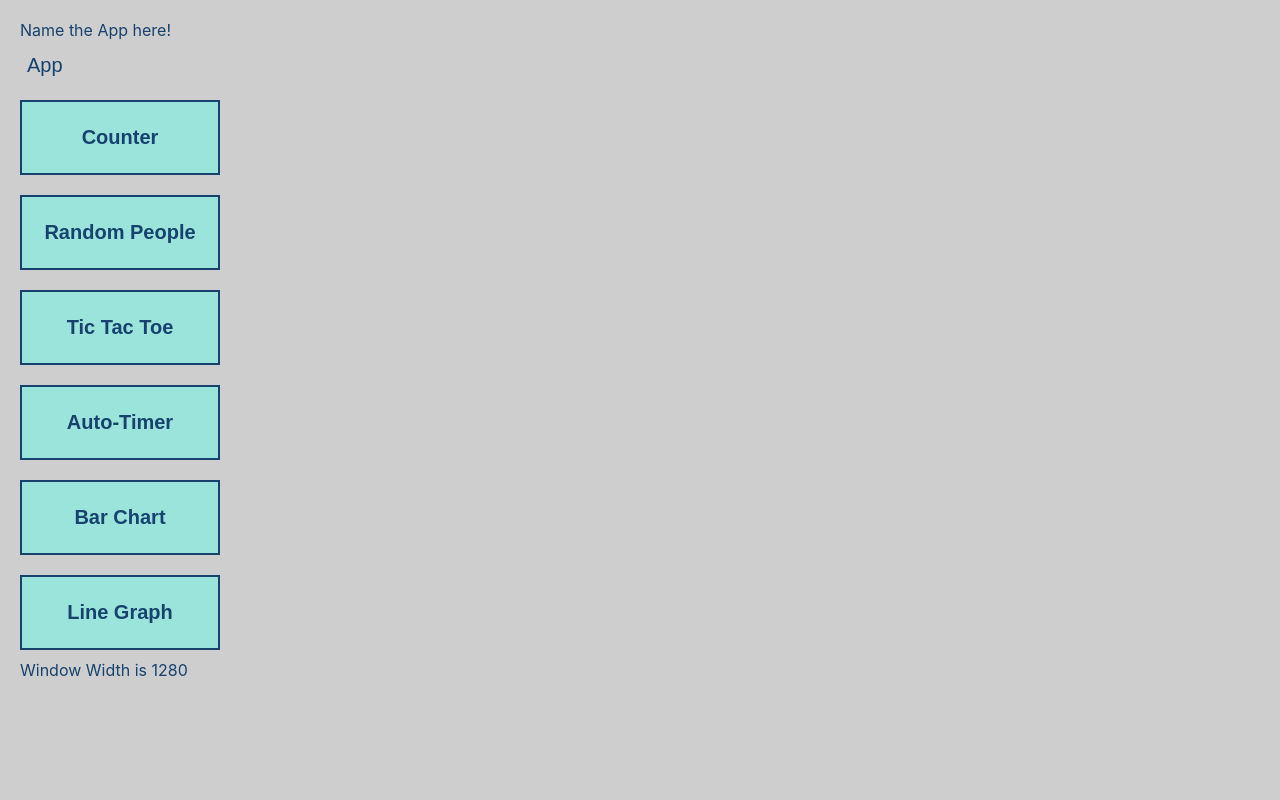
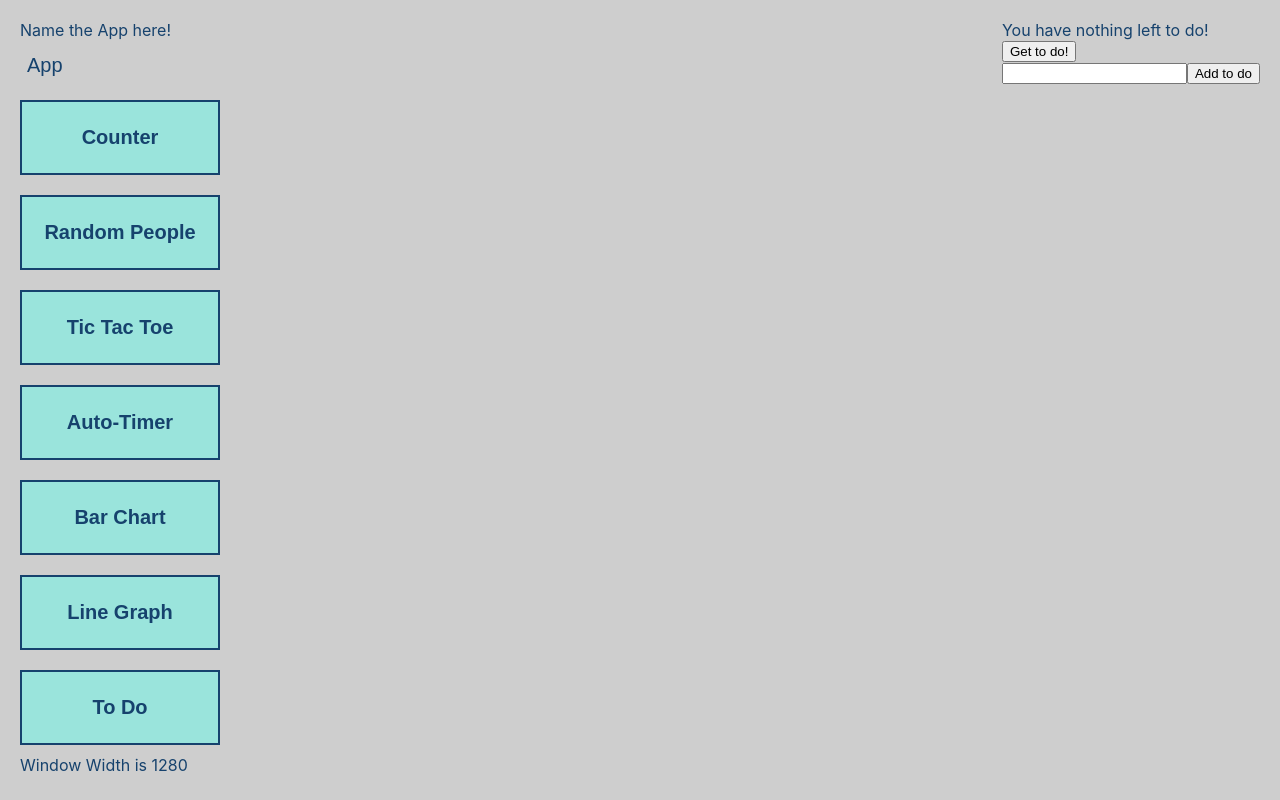
Before and after one commit to tomhands1/saga-practice, a React (Create React App) app: page /todos in a window 1280 px wide. Built offline with nearby package versions, Linux system fonts and the light colour scheme.

Commit message:
Adds to do list

```diff
--- a/src/App.js
+++ b/src/App.js
@@ -8,7 +8,7 @@ import Board from './components/Board';
 import AutoTimer from './components/AutoTimer';
 import BarChart from './components/BarChart';
 import LineGraph from './components/LineGraph';
-
+import Todo from './components/Todo';
 
 const App = () => {
 
@@ -22,6 +22,7 @@ const App = () => {
           <Route exact path="/autotimer" component={AutoTimer} />
           <Route exact path="/barchart" component={BarChart} />
           <Route exact path="/linegraph" component={LineGraph} />
+          <Route exact path="/todos" component={Todo} />
         </Switch>
     </div>
   );
--- /dev/null
+++ b/src/actions/Todo.js
@@ -0,0 +1,30 @@
+export const REQUEST_TODO_LIST = 'REQUEST_TODO_LIST';
+export const RECEIVED_TODO_LIST = 'RECEIVED_TODO_LIST';
+export const REMOVE_TODO = 'REMOVE_TODO';
+export const  CREATE_TODO = ' CREATE_TODO';
+
+export const todoListRequest = () => {
+    return {
+        type: REQUEST_TODO_LIST
+    }
+}
+
+export const todoListReceived = data => {
+    return {
+        type: RECEIVED_TODO_LIST,
+        payload: data
+    }
+}
+
+export const createTodo = todo => {
+    return {
+        type: CREATE_TODO,
+        payload: todo
+    }
+}
+export const removeTodo = index => {
+    return {
+        type: REMOVE_TODO,
+        payload: index
+    }
+}
--- /dev/null
+++ b/src/api/Todo.js
@@ -0,0 +1,9 @@
+export const fetchTodoList = async () => {
+    try {
+      const response = await fetch(`https://jsonplaceholder.typicode.com/todos/${Math.floor(Math.random() * 10) + 1}`);
+      const data = await response.json();
+      return data;
+    } catch (e) {
+      console.log(e);
+    }
+  };
--- a/src/components/NavBar.jsx
+++ b/src/components/NavBar.jsx
@@ -32,6 +32,9 @@ const NavBar = () => {
       <Link to="/linegraph">
         <button className="navbar-button">Line Graph</button>
       </Link>
+      <Link to="/todos">
+        <button className="navbar-button">To Do</button>
+      </Link>
       <WindowWidth />
     </div>
   );
--- a/src/components/RandomPerson.jsx
+++ b/src/components/RandomPerson.jsx
@@ -5,7 +5,6 @@ import { randomPersonRequest, addPersonRequest, removeFirstPersonRequest } from
 import { getRandomPerson } from '../selectors/RandomUser';
 
 const RandomPerson = ({ generatePerson, addPerson, removePerson, randomUser }) => {
-
   const changePerson = () => {
     generatePerson();
     addPerson();
--- /dev/null
+++ b/src/components/Todo.jsx
@@ -0,0 +1,70 @@
+import React, { useRef, useState } from 'react';
+import { connect } from 'react-redux';
+import { todoListRequest, removeTodo, todoListReceived } from '../actions/Todo'
+
+const Todo = ({ todos, generateTodo, removeTodo, createTodo }) => {
+    const [newTodo, setNewTodo] = useState('');
+    const todoRef = useRef(newTodo);
+
+    const getTodo = () => {
+        generateTodo();
+    }
+
+    const addTodo = () => {
+        if (newTodo !== '') {
+            const id = Math.floor(Math.random() * 20 + 1);
+            const title = newTodo;
+            const todo = { id, title };
+            createTodo(todo);
+        } else {
+            return;
+        }
+        todoRef.current.value = '';
+        setNewTodo('');
+    }
+
+    const deleteTodo = (index) => {
+        removeTodo(index);
+    }
+
+    const updateTodo = () => {
+        setNewTodo(todoRef.current.value);
+    }
+
+    return (
+        <div>
+            <div>
+                {todos.length ?
+                    todos.map((todo, index) => (
+                        <div key={index}>
+                            <div onClick={() => deleteTodo(index)}>{index + 1}. {todo.title}</div>
+                        </div>
+                    ))
+                    :
+                    <div>
+                        You have nothing left to do!
+            </div>
+                }
+            </div>
+            <div>
+                <button onClick={getTodo}>Get to do!</button>
+            </div>
+            <div>
+                <input ref={todoRef} onChange={updateTodo}></input>
+                <button onClick={addTodo}>Add to do</button>
+            </div>
+        </div>
+    );
+};
+
+const mapStateToProps = state => ({
+    todos: state.todo.todos
+});
+
+const mapDispatchToProps = dispatch => ({
+    generateTodo: () => dispatch(todoListRequest()),
+    removeTodo: (index) => dispatch(removeTodo(index)),
+    createTodo: (todo) => dispatch(todoListReceived(todo))
+});
+
+export default connect(mapStateToProps, mapDispatchToProps)(Todo);
--- a/src/reducers/RandomPerson.js
+++ b/src/reducers/RandomPerson.js
@@ -1,12 +1,12 @@
 import { RECEIVED_RANDOM_PERSON, RECEIVED_ADD_PERSON, RECEIVED_REMOVE_PERSON } from '../actions/RandomPerson';
 import fp from 'lodash/fp';
 
-const initialState = {
+const INITIAL_STATE = {
   newPerson: {results: null},
   people: []
 };
 
-export default (state = initialState, { type, payload }) => {
+export default (state = INITIAL_STATE, { type, payload }) => {
   switch (type) {
     case RECEIVED_RANDOM_PERSON:
       return fp.set('newPerson', payload, state);
@@ -14,7 +14,6 @@ export default (state = initialState, { type, payload }) => {
       return fp.set('people', fp.concat(state.people, payload), state);
     case RECEIVED_REMOVE_PERSON:
       return fp.set('people', fp.tail(state.people), state);
-      //return fp.set('people', fp.drop(1, state.people), state);
     default:
       return state;
   };
--- /dev/null
+++ b/src/reducers/Todo.js
@@ -0,0 +1,25 @@
+import { RECEIVED_TODO_LIST, REMOVE_TODO, CREATE_TODO } from '../actions/Todo';
+import fp from 'lodash/fp';
+
+const INITIAL_STATE = {
+    todos: []
+};
+
+export default (state = INITIAL_STATE, { type, payload }) => {
+    switch (type) {
+        case RECEIVED_TODO_LIST:
+            return fp.set('todos', fp.concat(state.todos, payload), state);
+        case REMOVE_TODO:
+            return {
+                ...state,
+                todos: fp.pullAt(payload)(state.todos)
+            };
+        case CREATE_TODO:
+            return {
+                ...state,
+                todos: fp.pullAt(payload)(state.todos)
+            };
+        default:
+            return state;
+    };
+};
--- a/src/reducers/rootReducer.js
+++ b/src/reducers/rootReducer.js
@@ -1,9 +1,11 @@
 import { combineReducers } from 'redux';
 import counter from './Counter';
 import randomPerson from './RandomPerson';
+import todo from './Todo';
 
 const rootReducer = combineReducers({
   counter,
+  todo,
   randomPerson
 });
 
--- a/src/sagas/sagas.js
+++ b/src/sagas/sagas.js
@@ -1,7 +1,9 @@
 import { put, takeEvery, all, call, takeLatest } from 'redux-saga/effects';
 import { INCREASE_COUNT, INCREASE_COUNT_ASYNC, DECREASE_COUNT, DECREASE_COUNT_ASYNC } from '../actions/Counter';
 import { fetchRandomPerson } from '../api/RandomPerson';
+import { fetchTodoList } from '../api/Todo';
 import { randomPersonReceived, addPersonReceived, REQUEST_RANDOM_PERSON, RECEIVED_REMOVE_PERSON, REQUEST_REMOVE_PERSON } from '../actions/RandomPerson';
+import { todoListReceived, REQUEST_TODO_LIST } from '../actions/Todo';
 
 const delay = (ms) => new Promise(res => setTimeout(res, ms));
 
@@ -52,11 +54,27 @@ export function* watchRemoveFirstPerson() {
   yield takeEvery(REQUEST_REMOVE_PERSON, removeFirstPerson);
 };
 
+//worker
+function* getTodos(action) {
+  try {
+    // do api call
+    const data = yield call(fetchTodoList);
+    yield put(todoListReceived(data));
+  } catch (error) {
+    console.log(error);
+  }
+};
+
+export function* randomTodo() {
+  yield takeEvery(REQUEST_TODO_LIST, getTodos);
+};
+
 export default function* rootSaga() {
   yield all([
     watchIncrementAsync(),
     watchDecrementAsync(),
     randomUser(),
-    watchRemoveFirstPerson()
+    watchRemoveFirstPerson(),
+    randomTodo()
   ]);
 };
```
